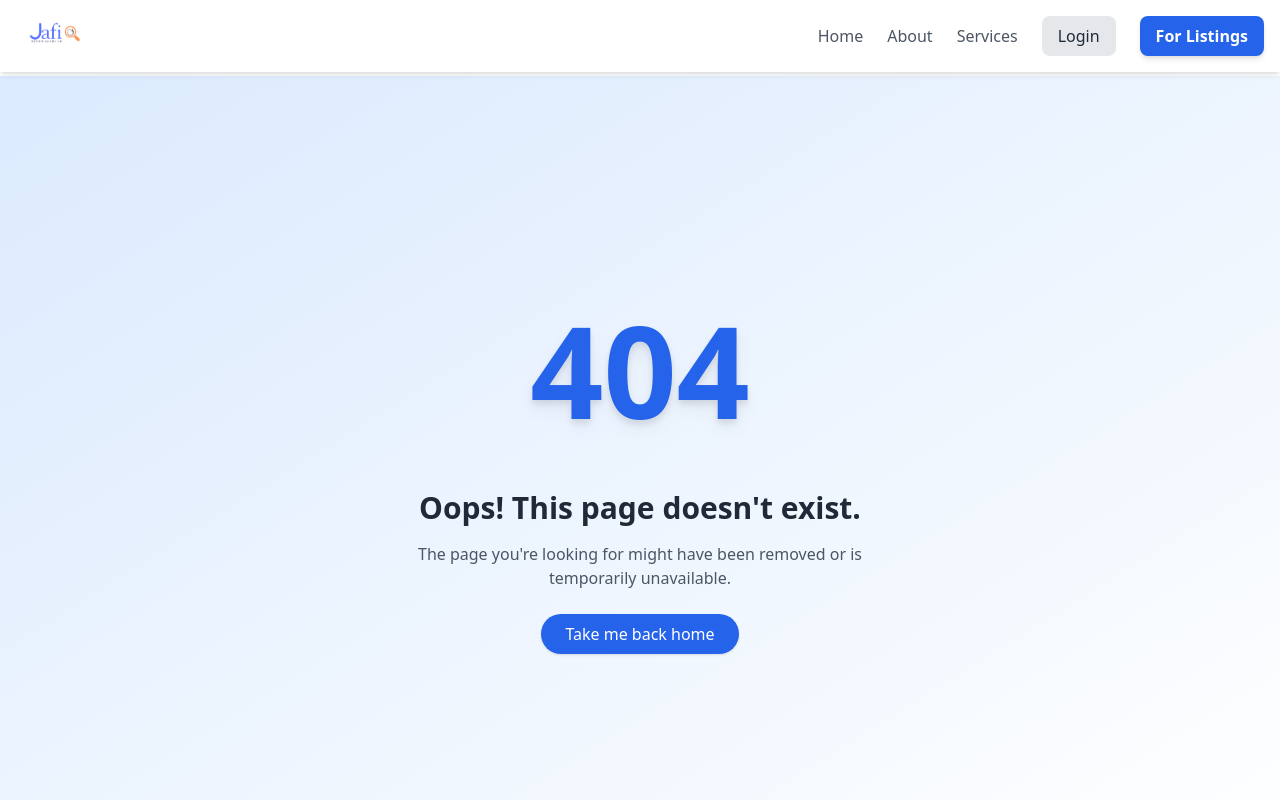
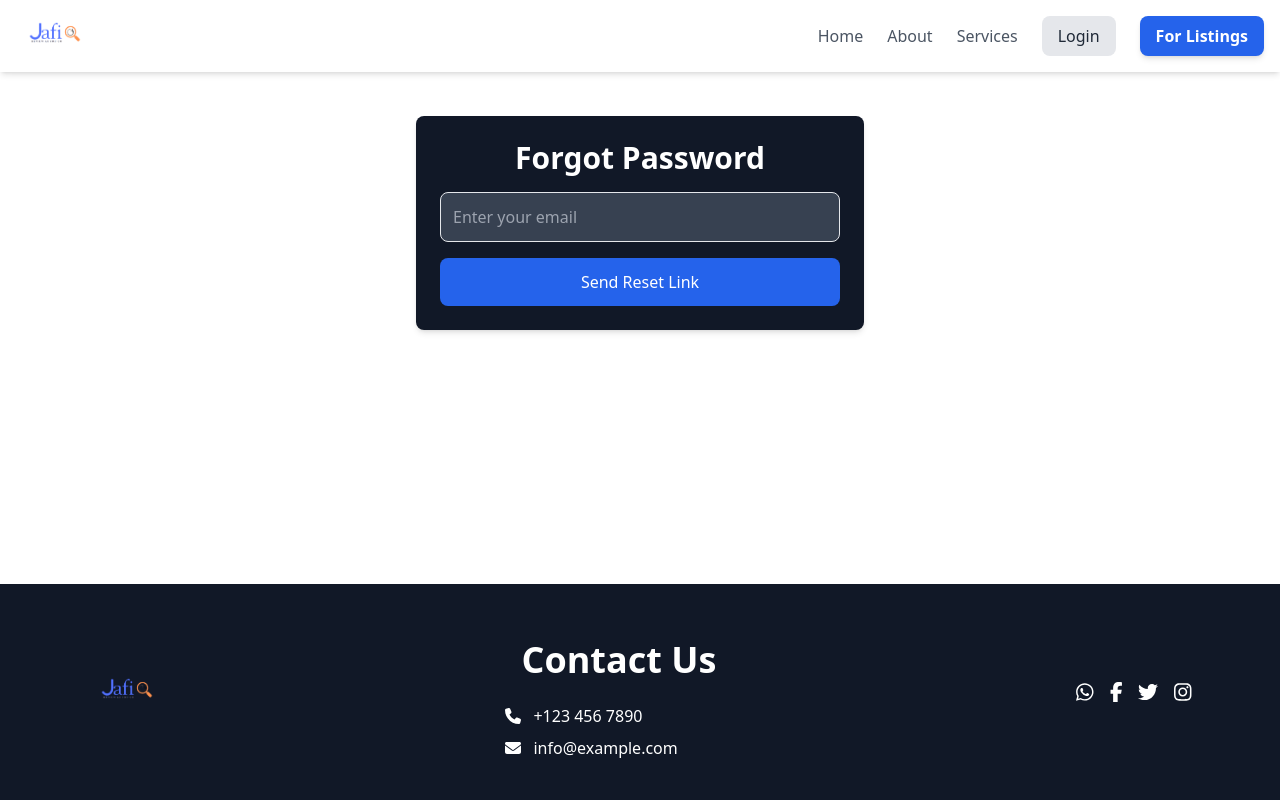
Before and after one commit to Mimieamichy/jafi, a React (Vite) app in the folder frontend/: page /forgot-password in a window 1280 px wide. Shown: the top 800 px of the page. Built offline with nearby package versions, Linux system fonts and the light colour scheme.

Commit message:
hiredashboard

```diff
--- a/frontend/src/AllListings.jsx
+++ b/frontend/src/AllListings.jsx
@@ -11,23 +11,22 @@ import {
 const baseUrl = import.meta.env.VITE_BACKEND_URL;
 
 export default function AllListings() {
-  const [listings, setListings] = useState([]); // State to store the listings
-  const [filteredListings, setFilteredListings] = useState([]); // State to store filtered listings based on search query
-  const [searchQuery, setSearchQuery] = useState(""); // Search query for filtering
-  const [currentPage, setCurrentPage] = useState(1); // Current page for pagination
-  const [listingsPerPage] = useState(6); // Number of listings per page
-  const navigate = useNavigate(); // For navigation when a listing is clicked
-
+  const [listings, setListings] = useState([]);
+  const [filteredListings, setFilteredListings] = useState([]);
+  const [searchQuery, setSearchQuery] = useState("");
+  const [currentPage, setCurrentPage] = useState(1);
+  const [listingsPerPage] = useState(6);
+  const navigate = useNavigate();
   useEffect(() => {
     const fetchListings = async () => {
       try {
         const response = await fetch(`${baseUrl}/user/listings`);
         const data = await response.json();
-        console.log("Fetched listings:", data); // Log the fetched listings for debugging
+        console.log("Fetched listings:", data);
 
         if (response.ok) {
-          setListings(data.listings); // Assuming listings are in data.listings
-          setFilteredListings(data.listings); // Initialize filtered listings
+          setListings(data.listings);
+          setFilteredListings(data.listings);
         } else {
           console.error(
             "Error fetching listings:",
@@ -50,9 +49,9 @@ export default function AllListings() {
           listing.name.toLowerCase().includes(searchQuery.toLowerCase()) ||
           listing.category.toLowerCase().includes(searchQuery.toLowerCase())
       );
-      setFilteredListings(filtered); // Update the filtered listings based on search
+      setFilteredListings(filtered);
     } else {
-      setFilteredListings(listings); // Show all listings if no search query
+      setFilteredListings(listings);
     }
   }, [searchQuery, listings]);
 
@@ -67,7 +66,7 @@ export default function AllListings() {
   const totalPages = Math.ceil(filteredListings.length / listingsPerPage);
 
   const handlePageChange = (pageNumber) => {
-    setCurrentPage(pageNumber); // Change the current page
+    setCurrentPage(pageNumber);
   };
 
   const handleListingClick = (id, type) => {
@@ -82,7 +81,7 @@ export default function AllListings() {
   return (
     <div className="p-6">
       {/* Search Bar */}
-      <div className="relative w-72">
+      <div className="relative w-72 mb-5">
         {" "}
         {/* Reduced width of search bar */}
         <input
--- a/frontend/src/App.jsx
+++ b/frontend/src/App.jsx
@@ -21,6 +21,8 @@ import PaymentSuccess from "./PaymentSuccess";
 import NotFound from "./NotFound";
 import HireProfileDetails from "./HirePage";
 import AllListings from "./AllListings";
+import ForgotPassword from "./ForgotPassword";
+import ResetPassword from "./ResetPassword";
 
 export default function App() {
 
@@ -48,6 +50,9 @@ export default function App() {
               <Route path="/admin/*" element={<AdminDashboard />} />
               <Route path="/payment-success" element={<PaymentSuccess />} />
               <Route path="/all-listing" element={<AllListings />} />
+              <Route path="/forgot-password" element={<ForgotPassword />} />
+              <Route path="/reset-password" element={<ResetPassword />} />
+
               <Route
                 path="/business/:businessName"
                 element={<BusinessPage />}
--- /dev/null
+++ b/frontend/src/ForgotPassword.jsx
@@ -0,0 +1,93 @@
+import { useState } from "react";
+import { useSnackbar } from "notistack";
+import { useNavigate } from "react-router-dom";
+
+const baseUrl = import.meta.env.VITE_BACKEND_URL;
+
+export default function ForgotPassword() {
+  const [email, setEmail] = useState("");
+  const [loading, setLoading] = useState(false);
+  const [message, setMessage] = useState(""); // Added state for message display
+  const { enqueueSnackbar } = useSnackbar();
+  const navigate = useNavigate();
+
+  const handleEmailChange = (e) => {
+    setEmail(e.target.value);
+  };
+
+  const handleSubmit = async (e) => {
+    e.preventDefault();
+
+    if (!email) {
+      enqueueSnackbar("Please enter your email address", {
+        variant: "warning",
+      });
+      return;
+    }
+
+    try {
+      setLoading(true);
+      const response = await fetch(`${baseUrl}/user/forgot-password`, {
+        method: "POST",
+        headers: {
+          "Content-Type": "application/json",
+        },
+        body: JSON.stringify({ email }),
+      });
+
+      const result = await response.json();
+      console.log("Response from server:", result); // Log the response for debugging
+
+      if (response.ok) {
+        setMessage("Password reset link has been sent to your email."); // Set success message
+        enqueueSnackbar("Password reset link sent to your email.", {
+          variant: "success",
+        });
+        navigate("/reset-password");
+        // Optionally redirect to the SignIn page or elsewhere after a timeout
+      } else {
+        setMessage(result.message || "Error sending email");
+        enqueueSnackbar(result.message || "Error sending email", {
+          variant: "error",
+        });
+      }
+    } catch (error) {
+      console.error("Error sending password reset email:", error);
+      setMessage("An error occurred. Please try again later.");
+      enqueueSnackbar("An error occurred. Please try again later.", {
+        variant: "error",
+      });
+    } finally {
+      setLoading(false);
+    }
+  };
+
+  return (
+    <div className="max-w-md mx-auto mt-10 p-6 bg-gray-900 text-white shadow-md rounded-lg">
+      <h2 className="text-3xl font-bold mb-4 text-center">Forgot Password</h2>
+
+      {/* Display message after email submission */}
+      {message && <p className="text-center text-blue-600 mb-4">{message}</p>}
+
+      <form onSubmit={handleSubmit} className="space-y-4">
+        <input
+          type="email"
+          value={email}
+          onChange={handleEmailChange}
+          placeholder="Enter your email"
+          className="w-full p-3 bg-gray-700 border rounded-lg text-white placeholder-gray-400"
+          required
+        />
+        <button
+          type="submit"
+          className={`w-full ${
+            loading ? "bg-gray-400" : "bg-blue-600"
+          } text-white p-3 rounded-lg cursor-pointer hover:bg-blue-700`}
+          disabled={loading}
+        >
+          {loading ? "Sending..." : "Send Reset Link"}
+        </button>
+      </form>
+    </div>
+  );
+}
--- a/frontend/src/HiringDashboard.jsx
+++ b/frontend/src/HiringDashboard.jsx
@@ -16,7 +16,7 @@ export default function HiringDashboard() {
   const [formData, setFormData] = useState(null);
   const [workSampleImages, setWorkSampleImages] = useState([]);
   const [showPassword, setShowPassword] = useState(false);
-  const [showConfirmPassword, setShowConfirmPassword] = useState(false);
+
   const [reviews, setReviews] = useState([]);
   const [isEditing, setIsEditing] = useState(false);
   const [showDeleteModal, setShowDeleteModal] = useState(false);
--- /dev/null
+++ b/frontend/src/ResetPassword.jsx
@@ -0,0 +1,105 @@
+import { useState, useEffect } from "react";
+import { useNavigate, useLocation } from "react-router-dom";
+import { useSnackbar } from "notistack";
+
+const baseUrl = import.meta.env.VITE_BACKEND_URL;
+
+export default function ResetPassword() {
+  const { enqueueSnackbar } = useSnackbar();
+  const navigate = useNavigate();
+  const location = useLocation();
+
+  const [newPassword, setNewPassword] = useState("");
+  const [confirmPassword, setConfirmPassword] = useState("");
+  const [loading, setLoading] = useState(false);
+  const [token, setToken] = useState(null);
+
+  useEffect(() => {
+    const params = new URLSearchParams(location.search);
+    const resetToken = params.get("token");
+    setToken(resetToken);
+
+    if (!resetToken) {
+      enqueueSnackbar("Invalid or expired reset link", { variant: "error" });
+      navigate("/signin");
+    }
+  }, [location, enqueueSnackbar, navigate]);
+
+  const handlePasswordChange = (e) => {
+    const { name, value } = e.target;
+    if (name === "newPassword") {
+      setNewPassword(value);
+    } else {
+      setConfirmPassword(value);
+    }
+  };
+
+  const handleSubmit = async (e) => {
+    e.preventDefault();
+
+    if (newPassword !== confirmPassword) {
+      enqueueSnackbar("Passwords do not match", { variant: "warning" });
+      return;
+    }
+
+    try {
+      setLoading(true);
+      const response = await fetch(`${baseUrl}/user/reset-password`, {
+        method: "POST",
+        headers: {
+          "Content-Type": "application/json",
+        },
+        body: JSON.stringify({ token, newPassword }),
+      });
+
+      const result = await response.json();
+
+      if (response.ok) {
+        enqueueSnackbar("Password successfully reset", { variant: "success" });
+        navigate("/signin");
+      } else {
+        enqueueSnackbar(result.message || "Error resetting password", { variant: "error" });
+      }
+    } catch (error) {
+      enqueueSnackbar("An error occurred. Please try again later.", { variant: "error" });
+    } finally {
+      setLoading(false);
+    }
+  };
+
+  return (
+    <div className="max-w-md mx-auto mt-10 p-6 bg-gray-900 text-white shadow-md rounded-lg">
+      <h2 className="text-3xl font-bold mb-4 text-center">Reset Password</h2>
+
+      <form onSubmit={handleSubmit} className="space-y-4">
+        <input
+          type="password"
+          name="newPassword"
+          value={newPassword}
+          onChange={handlePasswordChange}
+          placeholder="Enter new password"
+          className="w-full p-3 bg-gray-700 border rounded-lg text-white placeholder-gray-400"
+          required
+        />
+
+        <input
+          type="password"
+          name="confirmPassword"
+          value={confirmPassword}
+          onChange={handlePasswordChange}
+          placeholder="Confirm new password"
+          className="w-full p-3 bg-gray-700 border rounded-lg text-white placeholder-gray-400"
+          required
+        />
+
+        <button
+          type="submit"
+          className={`w-full ${loading ? "bg-gray-400" : "bg-blue-600"} text-white p-3 rounded-lg cursor-pointer hover:bg-blue-700`}
+          disabled={loading}
+        >
+          {loading ? "Resetting..." : "Reset Password"}
+        </button>
+      </form>
+    </div>
+  );
+}
--- a/frontend/src/SignInPage.jsx
+++ b/frontend/src/SignInPage.jsx
@@ -123,7 +123,7 @@ export default function SignIn() {
         {/* Login Button */}
         <button
           type="submit"
-          className="w-full bg-green-500 text-white p-3 rounded-lg cursor-pointer hover:bg-green-400"
+          className="w-full bg-blue-600 text-white p-3 rounded-lg cursor-pointer hover:bg-blue-700"
         >
           Login
         </button>
@@ -141,7 +141,7 @@ export default function SignIn() {
 
       {/* Or Sign in as Reviewer */}
       <div className="mt-4 text-center text-gray-400">
-        <p>or sign in as reviewer</p>
+        <p className="capitalize">or sign in as reviewer</p>
       </div>
 
       {/* Sign In with Google */}
@@ -151,7 +151,7 @@ export default function SignIn() {
           className="w-full bg-gray-800 text-white p-3 rounded-lg flex items-center justify-center space-x-2 hover:bg-gray-700"
         >
           <FontAwesomeIcon icon={faGoogle} />
-          <span>Sign in with Google</span>
+          <span>with Google</span>
         </button>
       </div>
     </div>
```
